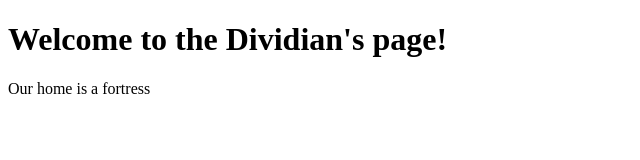
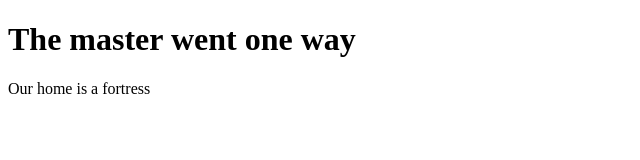
Before and after one commit to CoderDan1983/october2021, a website: page index.html in a window 1280 px wide. Shown: the whole page, without its empty margins (0-640 px from the left). Drawn offline with Linux system fonts and the light colour scheme.

Commit message:
masterful divergence

```diff
--- a/index.html
+++ b/index.html
@@ -6,7 +6,7 @@
 		<link rel="stylesheet" type="style/css" href="./style.css">
 	</head>
 	<body>
-		<h1>Welcome to the Dividian's page!</h1>
+		<h1>The master went one way</h1>
 		<script src="./index.js"></script>
 		<p>Our home is a fortress</p>
 	</body>
```
